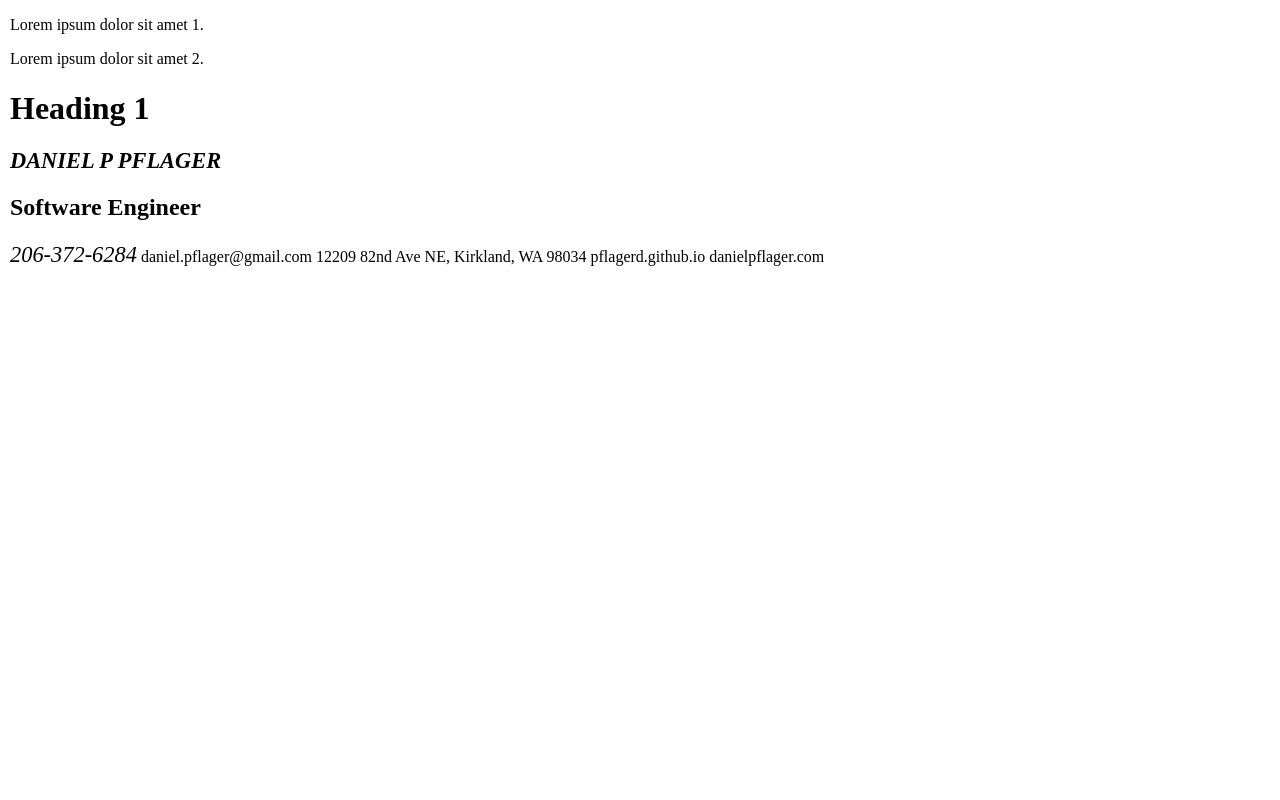
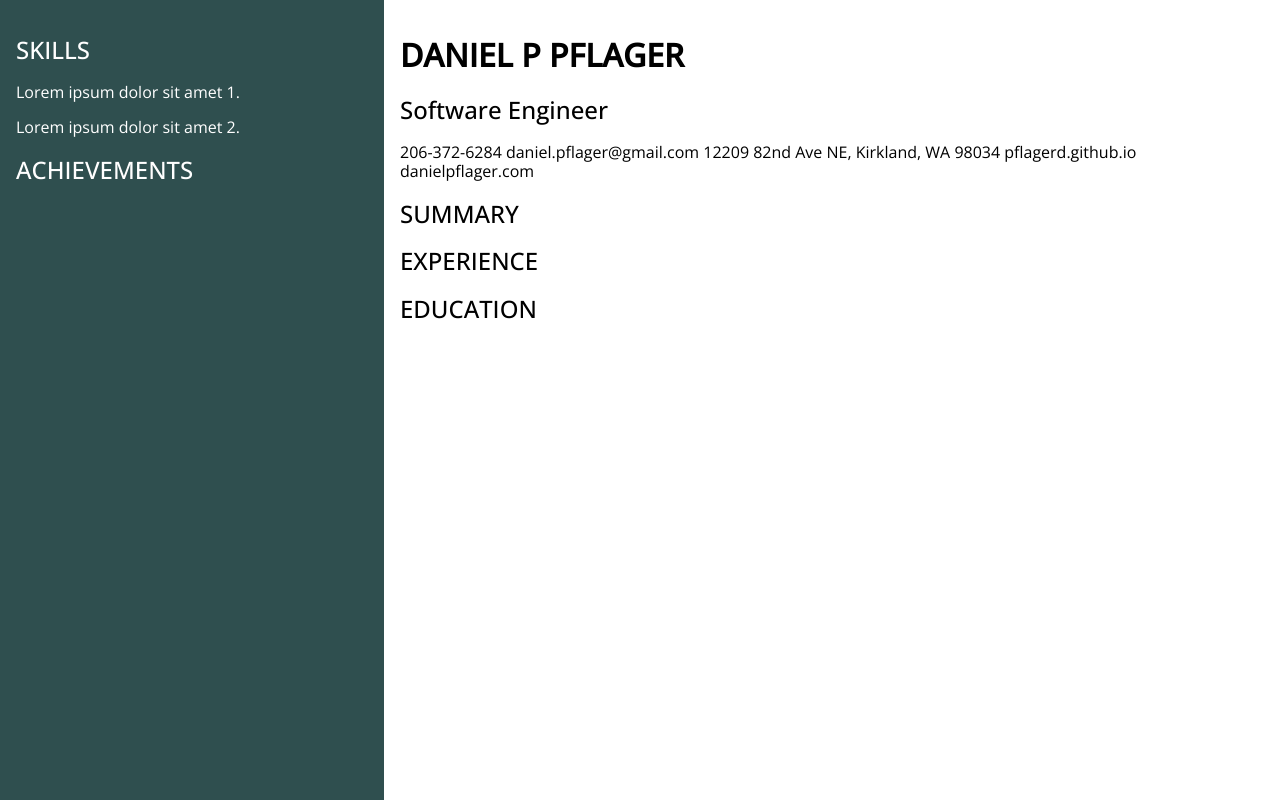
Before and after one commit to pflagerd/pflagerd.github.io, a plain HTML site: page index.html in a window 1280 px wide. Drawn offline with nearby package versions, Linux system fonts and the light colour scheme.

Commit message:
Rugh semantic outline

```diff
--- a/css/styles.css
+++ b/css/styles.css
@@ -1,8 +1,34 @@
 body {
-    margin: 10px;
+    font-family: 'Open Sans', sans-serif;
+    font-weight: 300
 }
 
-article :first-child {
-    font-size: 140%;
-    font-style: italic;
+h1 {
+    font-weight: 600;
 }
+
+h2 {
+    font-weight: 400;
+}
+
+main {
+    display: flex;
+    min-height: 100vh; /* Makes main take full viewport height */
+}
+
+aside {
+    width: 30%;
+    background-color: darkslategray; /* Change this to your preferred color */
+    color: white; /* This sets the text color to white */
+    box-sizing: border-box;
+    margin: 0;
+    flex-shrink: 0; /* Prevents the aside from shrinking */
+    flex-grow: 0; /* Prevents the aside from growing */
+    padding: 1rem;
+}
+
+article {
+    width: 70%; /* Takes remaining width */
+    height: 100%;
+    padding: 1rem;
+}
--- a/index.html
+++ b/index.html
@@ -2,7 +2,9 @@
 <html lang="en">
     <head>
         <meta charset="UTF-8">
-        <title>:first-child example</title>
+        <title>DANIEL P PFLAGER - RESUME</title>
+        <link href="https://fonts.googleapis.com/css2?family=Open+Sans:wght@300&display=swap" rel="stylesheet">
+        <link href="https://fonts.googleapis.com/css2?family=Open+Sans:wght@500&display=swap" rel="stylesheet">
         <link rel="stylesheet" href="css/normalize.css"/>
         <link rel="stylesheet" href="css/styles.css"/>
     </head>
@@ -10,11 +12,13 @@
         <main>
             <aside>
                 <section id="skills">
+                    <h2>SKILLS</h2>
                     <p>Lorem ipsum dolor sit amet 1.</p>
                     <p>Lorem ipsum dolor sit amet 2.</p>
-                    <h1>Heading 1</h1>
                 </section>
-                <section id="achievements"></section>
+                <section id="achievements">
+                    <h2>ACHIEVEMENTS</h2>
+                </section>
             </aside>
             <article>
                 <h1>DANIEL P PFLAGER</h1>
@@ -27,10 +31,13 @@
                     <span id="website">danielpflager.com</span>
                 </section>
                 <section id="summary">
+                    <h2>SUMMARY</h2>
                 </section>
                 <section id="experience">
+                    <h2>EXPERIENCE</h2>
                 </section>
                 <section id="education">
+                    <h2>EDUCATION</h2>
                 </section>
             </article>
         </main>
```
